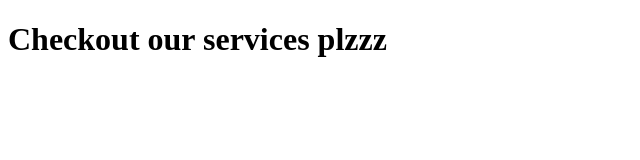
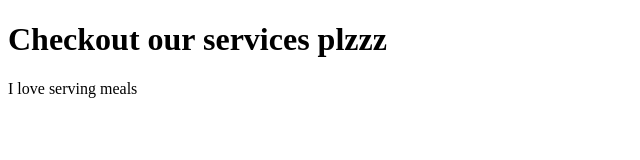
Before and after one commit to gasangw/git-Workouts, a plain HTML site: page services.html in a window 1280 px wide. Shown: the whole page, without its empty margins (0-640 px from the left). Drawn offline with Linux system fonts and the light colour scheme.

Commit message:
Add a paragraph

```diff
--- a/services.html
+++ b/services.html
@@ -8,5 +8,6 @@
 </head>
 <body>
     <h1>Checkout our services plzzz</h1>
+    <p>I love serving meals</p>
 </body>
 </html>
```
